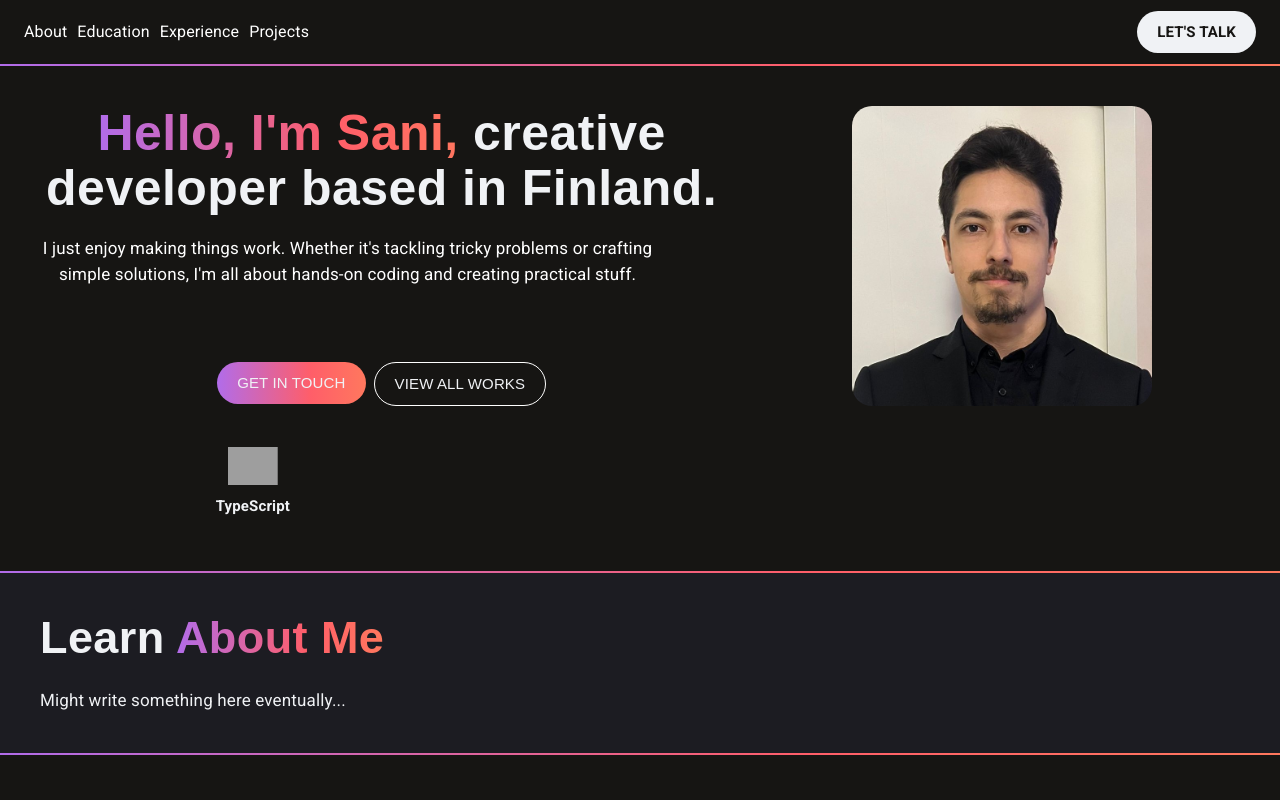
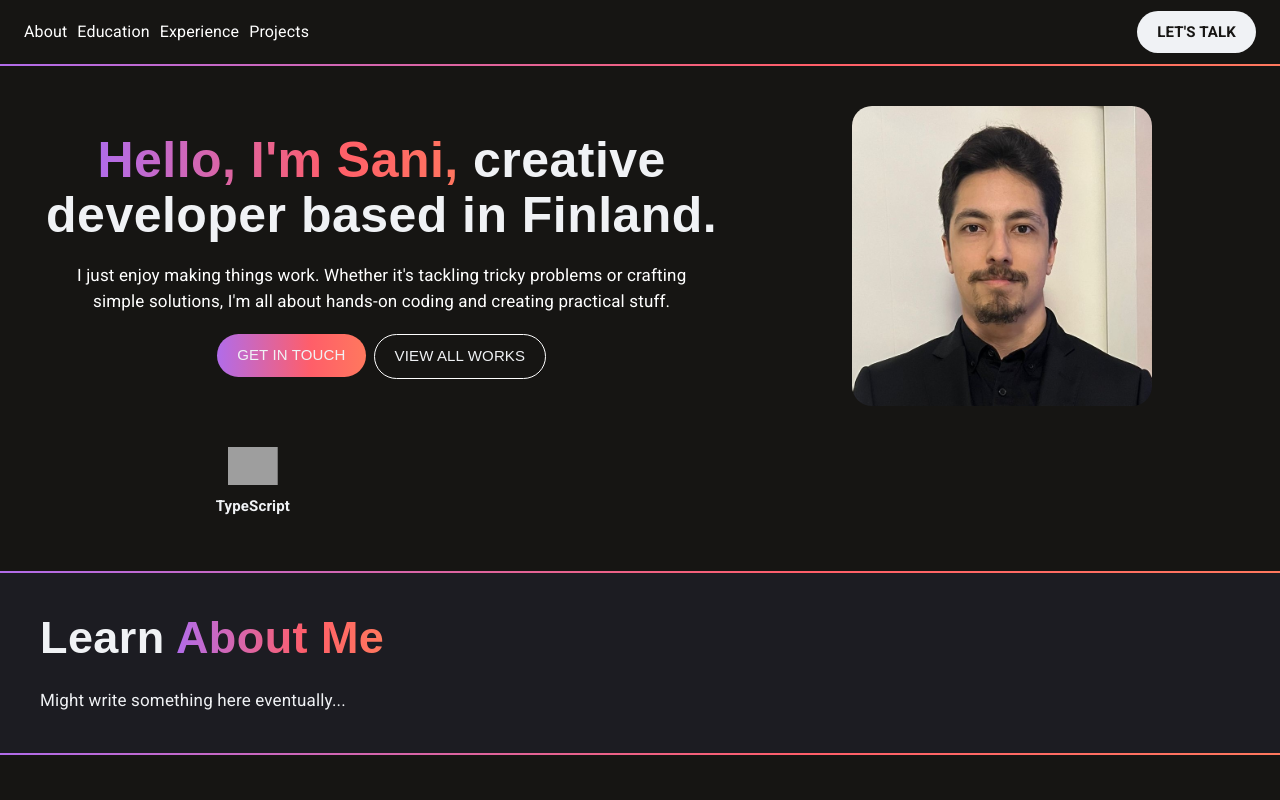
Before and after one commit to SaniLetchu/Portfolio, a React (Create React App) app: page / in a window 1280 px wide. Shown: the top 800 px of the page. Built offline with nearby package versions, Linux system fonts and the light colour scheme; grey boxes are pictures that could not be loaded; a web font is replaced by a local one.

Commit message:
small changes

```diff
--- a/src/components/Header.tsx
+++ b/src/components/Header.tsx
@@ -128,7 +128,8 @@ export default function Header(): JSX.Element {
 							height: '100%',
 							display: 'flex',
 							flexDirection: 'column',
-							justifyContent: 'start',
+							justifyContent: 'center',
+							alignItems: 'center',
 							gap: 20,
 						}}
 					>
@@ -177,7 +178,6 @@ export default function Header(): JSX.Element {
 								gap: 1,
 								width: '100%',
 								justifyContent: 'center',
-								marginTop: 'auto',
 							}}
 						>
 							<motion.div
```
